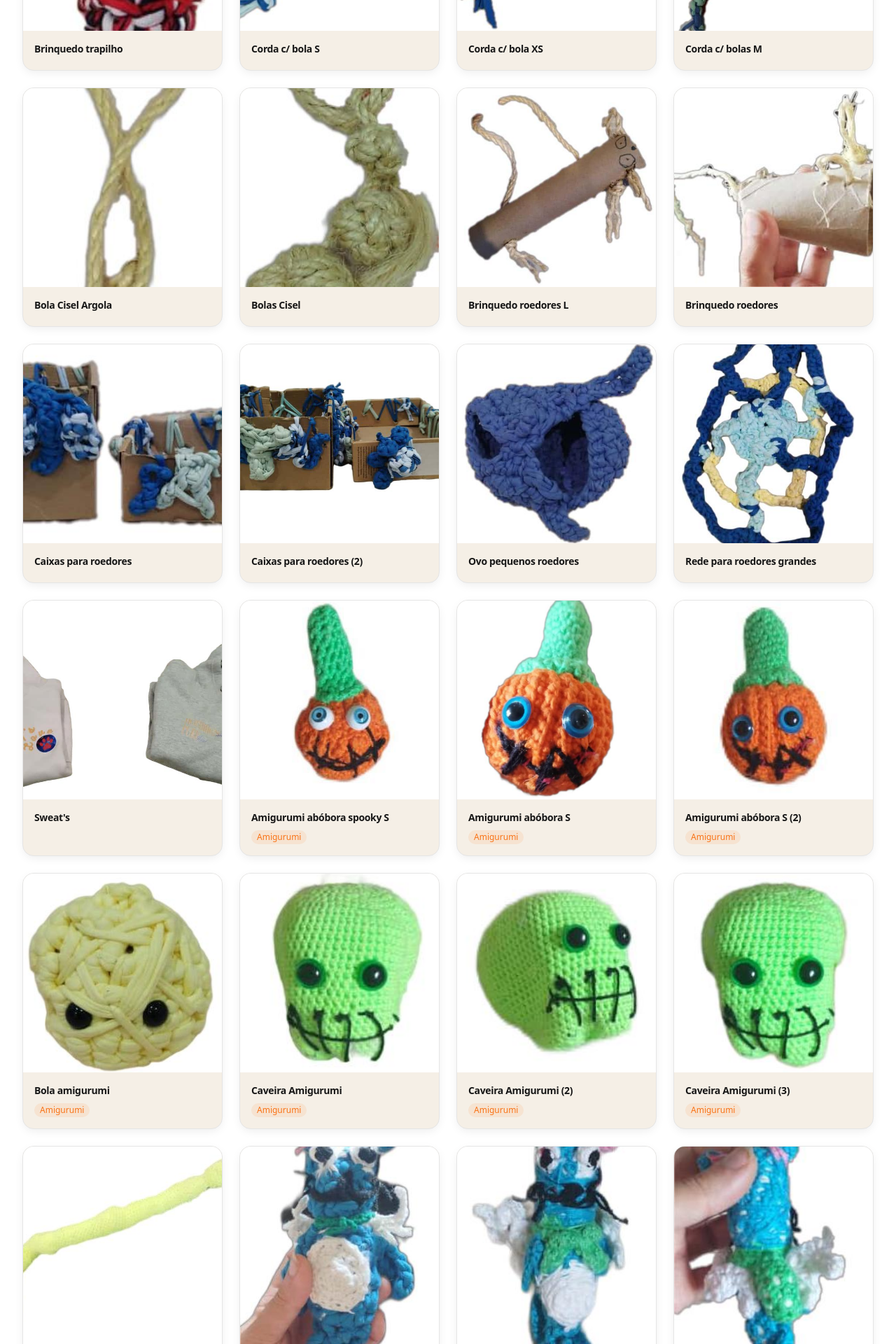
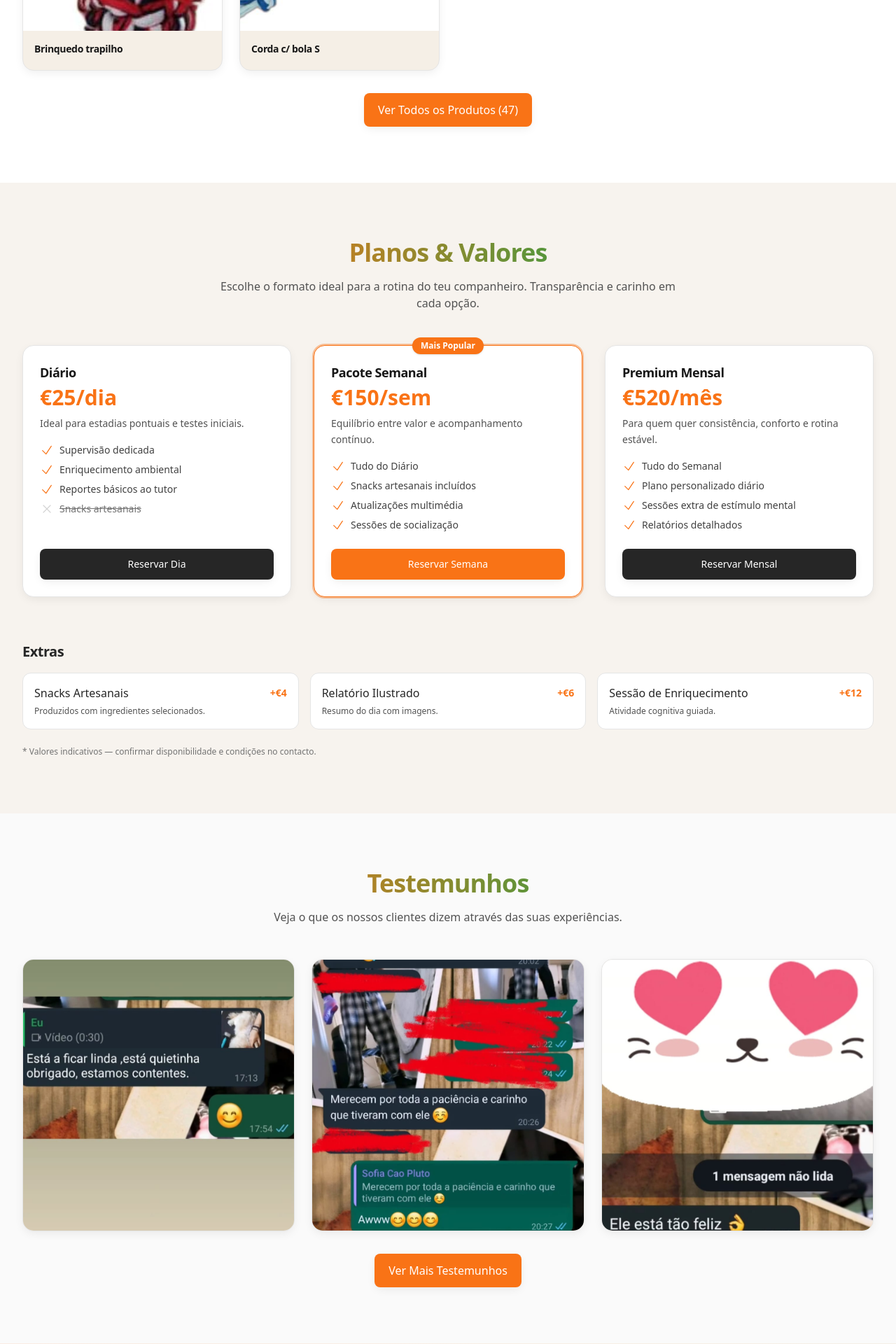
Before and after one commit to Drete457/4-patas, a React (Vite) app: page / in a window 1280 px wide. Shown: the part 2600-4520 px from the top of the page at 70% size. Built offline with nearby package versions, Linux system fonts and the light colour scheme.

Commit message:
feat: enhance ProductsGallery with category filtering and pagination; update Testimonials to display random images

```diff
--- a/src/App.tsx
+++ b/src/App.tsx
@@ -11,7 +11,7 @@ function App() {
   return (
     <>
       <Navbar />
-  <main id="conteudo-principal" tabIndex={-1}>
+      <main id="conteudo-principal" tabIndex={-1}>
         <Hero />
         <Services />
         <ProductsGallery />
--- a/src/components/ProductsGallery.tsx
+++ b/src/components/ProductsGallery.tsx
@@ -3,10 +3,23 @@ import { products, categories, type CategoryId } from '../data/products';
 
 export default function ProductsGallery() {
   const [activeCategory, setActiveCategory] = useState<CategoryId | 'all'>('all');
+  const [showAll, setShowAll] = useState(false);
 
   const filteredProducts = activeCategory === 'all'
     ? products
     : products.filter(p => p.category === activeCategory);
+
+  const isAllCategory = activeCategory === 'all';
+  const displayLimit = 10;
+  const hasMore = isAllCategory && filteredProducts.length > displayLimit;
+  const displayedProducts = (isAllCategory && !showAll)
+    ? filteredProducts.slice(0, displayLimit)
+    : filteredProducts;
+
+  const handleCategoryChange = (category: CategoryId | 'all') => {
+    setActiveCategory(category);
+    setShowAll(false); // Reset ao mudar de categoria
+  };
 
   return (
     <section id="produtos" className="section bg-white dark:bg-neutral-950">
@@ -22,7 +35,7 @@ export default function ProductsGallery() {
         {/* Filtros por categoria */}
         <div className="flex flex-wrap gap-2 mb-8">
           <button
-            onClick={() => setActiveCategory('all')}
+            onClick={() => handleCategoryChange('all')}
             className={
               'px-4 py-2 rounded-full text-sm font-medium transition border ' +
               (activeCategory === 'all'
@@ -35,7 +48,7 @@ export default function ProductsGallery() {
           {categories.map(cat => (
             <button
               key={cat.id}
-              onClick={() => setActiveCategory(cat.id)}
+              onClick={() => handleCategoryChange(cat.id)}
               className={
                 'px-4 py-2 rounded-full text-sm font-medium transition border ' +
                 (activeCategory === cat.id
@@ -50,7 +63,7 @@ export default function ProductsGallery() {
 
         {/* Grid de produtos */}
         <div className="grid sm:grid-cols-2 lg:grid-cols-4 gap-6">
-          {filteredProducts.map(p => (
+          {displayedProducts.map(p => (
             <div key={p.id} className="group relative bg-sand dark:bg-neutral-900 rounded-2xl overflow-hidden shadow-soft border border-neutral-200 dark:border-neutral-700">
               <div className="aspect-square overflow-hidden">
                 <img src={p.image} alt={p.name} loading="lazy" className="w-full h-full object-cover group-hover:scale-105 transition" />
@@ -66,6 +79,17 @@ export default function ProductsGallery() {
           ))}
         </div>
 
+        {hasMore && !showAll && (
+          <div className="text-center mt-8">
+            <button
+              onClick={() => setShowAll(true)}
+              className="btn-primary"
+            >
+              Ver Todos os Produtos ({filteredProducts.length})
+            </button>
+          </div>
+        )}
+
         {filteredProducts.length === 0 && (
           <p className="text-center text-neutral-500 dark:text-neutral-400 py-12">Sem produtos nesta categoria.</p>
         )}
--- a/src/components/Testimonials.tsx
+++ b/src/components/Testimonials.tsx
@@ -1,21 +1,91 @@
-import { testimonials } from '../data/testimonials';
+import { useState, useMemo } from 'react';
+
+// Importar todas as imagens de testemunhos
+const testimonyImages = [
+  { id: 1, src: new URL('../../imagens/testimonies/testemunho (1).jpeg', import.meta.url).href },
+  { id: 2, src: new URL('../../imagens/testimonies/testemunho (2).jpeg', import.meta.url).href },
+  { id: 3, src: new URL('../../imagens/testimonies/testemunho (3).jpeg', import.meta.url).href },
+  { id: 4, src: new URL('../../imagens/testimonies/testemunho (4).jpeg', import.meta.url).href },
+  { id: 5, src: new URL('../../imagens/testimonies/testemunho (5).jpeg', import.meta.url).href },
+  { id: 6, src: new URL('../../imagens/testimonies/testemunho (6).jpeg', import.meta.url).href },
+  { id: 7, src: new URL('../../imagens/testimonies/testemunho (7).jpeg', import.meta.url).href },
+  { id: 8, src: new URL('../../imagens/testimonies/testemunho (8).jpeg', import.meta.url).href },
+  { id: 9, src: new URL('../../imagens/testimonies/testemunho (9).jpeg', import.meta.url).href },
+  { id: 10, src: new URL('../../imagens/testimonies/testemunho (10).jpeg', import.meta.url).href },
+  { id: 11, src: new URL('../../imagens/testimonies/testemunho (11).jpeg', import.meta.url).href },
+  { id: 12, src: new URL('../../imagens/testimonies/testemunho (12).jpeg', import.meta.url).href },
+  { id: 13, src: new URL('../../imagens/testimonies/testemunho (13).jpeg', import.meta.url).href },
+  { id: 14, src: new URL('../../imagens/testimonies/testemunho (14).jpeg', import.meta.url).href },
+  { id: 15, src: new URL('../../imagens/testimonies/testemunho (15).jpeg', import.meta.url).href },
+  { id: 16, src: new URL('../../imagens/testimonies/testemunho (16).jpeg', import.meta.url).href },
+  { id: 17, src: new URL('../../imagens/testimonies/testemunho (17).jpeg', import.meta.url).href },
+  { id: 18, src: new URL('../../imagens/testimonies/testemunho (18).jpeg', import.meta.url).href },
+  { id: 19, src: new URL('../../imagens/testimonies/testemunho (19).jpeg', import.meta.url).href },
+  { id: 20, src: new URL('../../imagens/testimonies/testemunho (20).jpeg', import.meta.url).href },
+  { id: 21, src: new URL('../../imagens/testimonies/testemunho (21).jpeg', import.meta.url).href },
+  { id: 22, src: new URL('../../imagens/testimonies/testemunho (22).jpeg', import.meta.url).href },
+  { id: 23, src: new URL('../../imagens/testimonies/testemunho (23).jpeg', import.meta.url).href },
+  { id: 24, src: new URL('../../imagens/testimonies/testemunho (24).jpeg', import.meta.url).href },
+  { id: 25, src: new URL('../../imagens/testimonies/testemunho (25).jpeg', import.meta.url).href },
+  { id: 26, src: new URL('../../imagens/testimonies/testemunho (26).jpeg', import.meta.url).href },
+  { id: 27, src: new URL('../../imagens/testimonies/testemunho (27).jpeg', import.meta.url).href },
+  { id: 28, src: new URL('../../imagens/testimonies/testemunho (28).jpeg', import.meta.url).href },
+  { id: 29, src: new URL('../../imagens/testimonies/testemunho (29).jpeg', import.meta.url).href },
+  { id: 30, src: new URL('../../imagens/testimonies/testemunho (30).jpeg', import.meta.url).href },
+  { id: 31, src: new URL('../../imagens/testimonies/testemunho (31).jpeg', import.meta.url).href },
+  { id: 32, src: new URL('../../imagens/testimonies/testemunho (32).jpeg', import.meta.url).href },
+  { id: 33, src: new URL('../../imagens/testimonies/testemunho (33).jpeg', import.meta.url).href },
+  { id: 34, src: new URL('../../imagens/testimonies/testemunho (34).jpeg', import.meta.url).href },
+  { id: 35, src: new URL('../../imagens/testimonies/testemunho (35).jpeg', import.meta.url).href },
+  { id: 36, src: new URL('../../imagens/testimonies/testemunho (36).jpeg', import.meta.url).href },
+];
+
+function getRandomTestimonies(count: number) {
+  const shuffled = [...testimonyImages].sort(() => Math.random() - 0.5);
+  return shuffled.slice(0, count);
+}
 
 export default function Testimonials() {
+  const [showAll, setShowAll] = useState(false);
+  const randomInitial = useMemo(() => getRandomTestimonies(3), []);
+  const randomExtra = useMemo(() => getRandomTestimonies(7), []);
+
+  const displayedImages = showAll ? [...randomInitial, ...randomExtra] : randomInitial;
+
   return (
   <section id="testemunhos" className="section dark:bg-neutral-950">
       <div className="container-section">
         <div className="text-center max-w-2xl mx-auto mb-12">
           <h2 className="text-3xl sm:text-4xl font-bold title-gradient mb-4">Testemunhos</h2>
-          <p className="text-neutral-600 dark:text-neutral-300">Em breve adicionaremos relatos reais. Por agora, uma amostra de layout.</p>
+          <p className="text-neutral-600 dark:text-neutral-200">Veja o que os nossos clientes dizem através das suas experiências.</p>
         </div>
-        <div className="grid md:grid-cols-3 gap-8">
-          {testimonials.map(t => (
-            <div key={t.name} className="bg-white dark:bg-neutral-900 rounded-2xl p-6 shadow-soft border border-neutral-100 dark:border-neutral-700 flex flex-col">
-              <p className="text-sm text-neutral-700 dark:text-neutral-200 flex-1 leading-relaxed">"{t.text}"</p>
-              <div className="mt-4 text-sm font-semibold text-brand-primary">{t.name}</div>
+
+        <div className="grid sm:grid-cols-2 lg:grid-cols-3 gap-6 mb-8">
+          {displayedImages.map((img, idx) => (
+            <div
+              key={img.id}
+              className="group relative aspect-square rounded-2xl overflow-hidden shadow-soft border border-neutral-200 dark:border-neutral-700 bg-sand dark:bg-neutral-900"
+            >
+              <img
+                src={img.src}
+                alt={`Testemunho ${img.id}`}
+                loading={idx < 3 ? undefined : 'lazy'}
+                className="w-full h-full object-cover group-hover:scale-105 transition-transform duration-300"
+              />
             </div>
           ))}
         </div>
+
+        {!showAll && (
+          <div className="text-center">
+            <button
+              onClick={() => setShowAll(true)}
+              className="btn-primary"
+            >
+              Ver Mais Testemunhos
+            </button>
+          </div>
+        )}
       </div>
     </section>
   );
```
